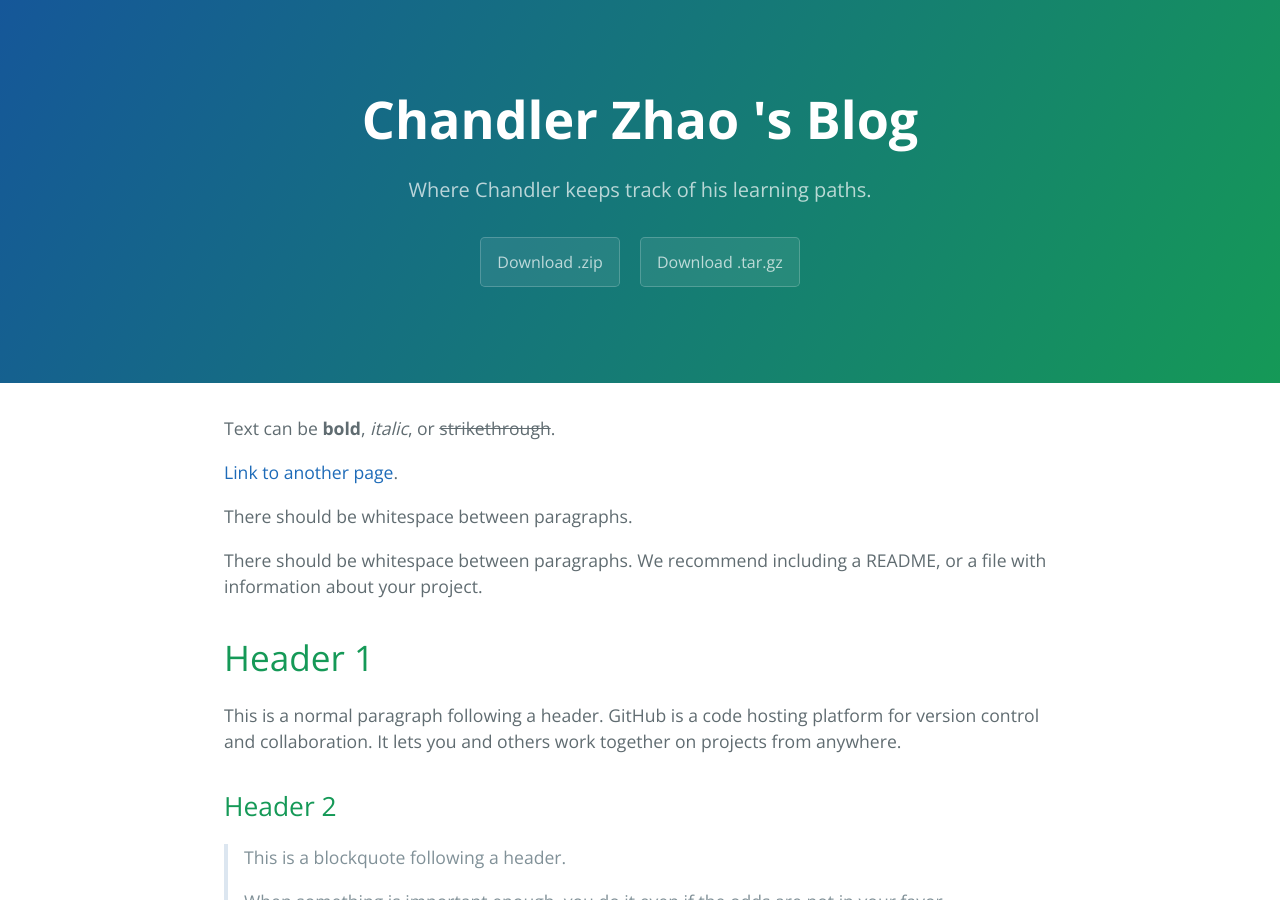
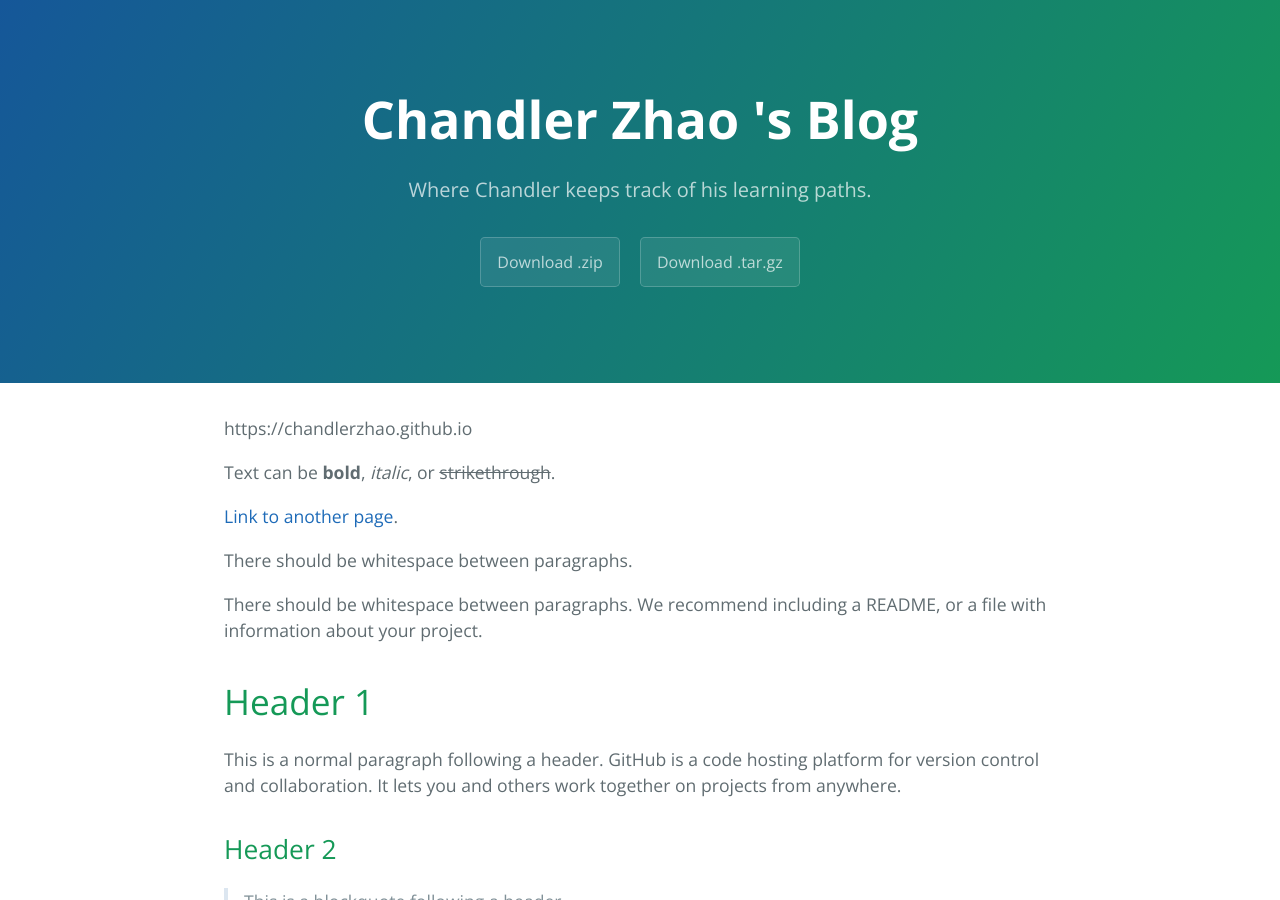
Before and after one commit to chandlerzhao/chandlerzhao.github.io, a Jekyll site: the page built from index.md, in a window 1280 px wide and 900 px high. Built offline with Jekyll 4.4.1, drawn with Linux system fonts in a browser that asks for light colours.

Commit message:
Update index.md

```diff
--- a/index.md
+++ b/index.md
@@ -1,6 +1,7 @@
 ---
 layout: default
 ---
+{{ site.github.url }}
 
 Text can be **bold**, _italic_, or ~~strikethrough~~.
 
```
